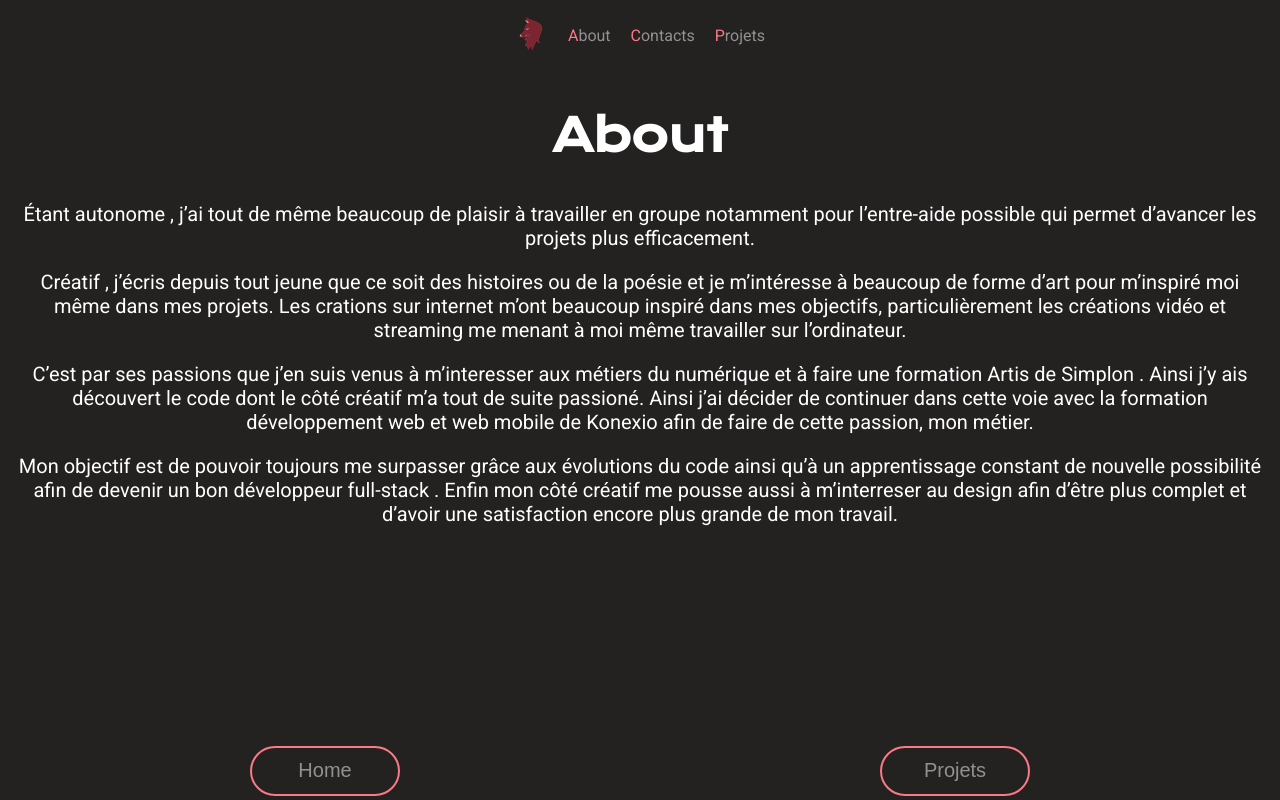
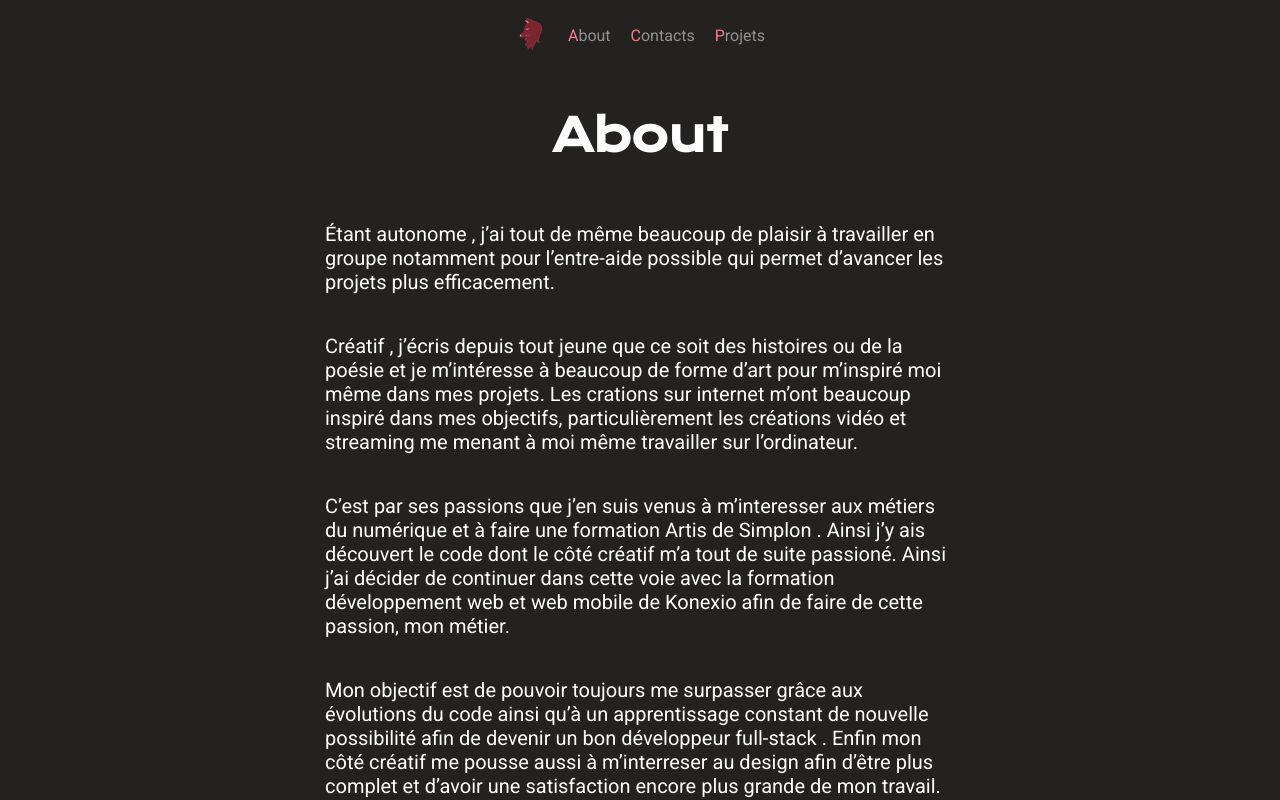
Before and after one commit to Malifarge/Portfolio-V2.5, a React (Create React App) app: page /About in a window 1280 px wide. Shown: the top 800 px of the page. Built offline with nearby package versions, Linux system fonts and the light colour scheme; a web font is replaced by a local one.

Commit message:
correction projet, about and spawn

```diff
--- a/src/Pages/About.js
+++ b/src/Pages/About.js
@@ -18,10 +18,12 @@ const About = () =>{
     return(
         <>
             <H2>About</H2>
-            <p> Étant autonome , j’ai tout de même beaucoup de plaisir à travailler en groupe notamment  pour l’entre-aide possible qui permet d’avancer les projets plus efficacement. </p>
-            <p> Créatif , j’écris depuis tout jeune que ce soit  des histoires ou de la poésie et je m’intéresse à beaucoup de forme d’art pour m’inspiré moi même dans mes projets. Les crations sur internet m’ont beaucoup inspiré dans mes objectifs, particulièrement les créations vidéo et streaming me menant à moi même travailler sur l’ordinateur.</p>
-            <p> C’est par ses passions que j’en suis venus à m’interesser aux métiers du numérique et à faire une formation Artis de Simplon . Ainsi j’y ais découvert le code  dont le côté créatif m’a tout de suite passioné. Ainsi j’ai décider de continuer dans cette voie avec la formation développement web et web mobile de Konexio  afin de faire de cette passion, mon métier.</p>
-            <p> Mon objectif est de pouvoir toujours me surpasser grâce aux évolutions du code ainsi qu’à un apprentissage constant de nouvelle possibilité afin de devenir un bon développeur full-stack . Enfin  mon côté créatif me pousse aussi à m’interreser au design afin d’être plus complet et d’avoir une satisfaction encore plus grande de mon travail.</p>
+            <div className="about flex clmn center">
+                <p> Étant autonome , j’ai tout de même beaucoup de plaisir à travailler en groupe notamment  pour l’entre-aide possible qui permet d’avancer les projets plus efficacement. </p>
+                <p> Créatif , j’écris depuis tout jeune que ce soit  des histoires ou de la poésie et je m’intéresse à beaucoup de forme d’art pour m’inspiré moi même dans mes projets. Les crations sur internet m’ont beaucoup inspiré dans mes objectifs, particulièrement les créations vidéo et streaming me menant à moi même travailler sur l’ordinateur.</p>
+                <p> C’est par ses passions que j’en suis venus à m’interesser aux métiers du numérique et à faire une formation Artis de Simplon . Ainsi j’y ais découvert le code  dont le côté créatif m’a tout de suite passioné. Ainsi j’ai décider de continuer dans cette voie avec la formation développement web et web mobile de Konexio  afin de faire de cette passion, mon métier.</p>
+                <p> Mon objectif est de pouvoir toujours me surpasser grâce aux évolutions du code ainsi qu’à un apprentissage constant de nouvelle possibilité afin de devenir un bon développeur full-stack . Enfin  mon côté créatif me pousse aussi à m’interreser au design afin d’être plus complet et d’avoir une satisfaction encore plus grande de mon travail.</p>
+            </div>
 
             <div className="flex jcsa">
                 <Button text="Home" handleClick={handleHomeclick}/>
--- a/src/Pages/Projets.js
+++ b/src/Pages/Projets.js
@@ -37,7 +37,7 @@ const Projets = () =>{
             <section className="flex scroll g-20">
                 {projets.length>0 ? projets.map((projet)=>{
                     return (
-                        <a href={projet.link} className="nodecoration second">
+                        <a href={projet.link} target="_blank" rel="noopener noreferrer" className="nodecoration second">
                             <article className="Card" key={projet.title} style={{
                                 "background" : `url(${projet.url}) no-repeat top/contain`
                             }}>
--- a/src/Style/style.css
+++ b/src/Style/style.css
@@ -40,14 +40,14 @@ body{
 }
 
 .scroll{
-    overflow:scroll;
+    overflow-x:scroll;
 }
 
 header{
     height: 70px;
     justify-content: center;
     opacity: 0;
-    animation: spawn 1s 0s forwards;
+    animation: spawn 0.5s 0s forwards;
 }
 
 h1{
@@ -55,7 +55,7 @@ h1{
     font-family: 'Fascinate Inline', cursive;
     text-align: center;
     opacity: 0;
-    animation: spawn 1s 0s forwards;
+    animation: spawn 0.5s 0s forwards;
 }
 
 h2{
@@ -63,7 +63,7 @@ h2{
     font-family: 'Krona One', sans-serif;
     text-align: center;
     opacity: 0;
-    animation: spawn 1s 1s forwards;
+    animation: spawn 0.5s 0.5s forwards;
 }
 
 a{
@@ -87,7 +87,7 @@ button{
     font-size: 20px;
     margin-top: 200px;
     opacity: 0;
-    animation: spawn 1s 3s forwards;
+    animation: spawn 0.5s 1.5s forwards;
 }
 
 span{
@@ -98,12 +98,17 @@ p{
     font-size: 20px;
     text-align: center;
     opacity: 0;
-    animation: spawn 1s 2s forwards;
+    animation: spawn 0.5s 1s forwards;
+}
+
+.about p{
+    text-align: start;
+    width: 50%;
 }
 
 .second{
     opacity: 0;
-    animation: spawn 1s 2s forwards;
+    animation: spawn 0.5s 1s forwards;
 }
 
 address{
```
